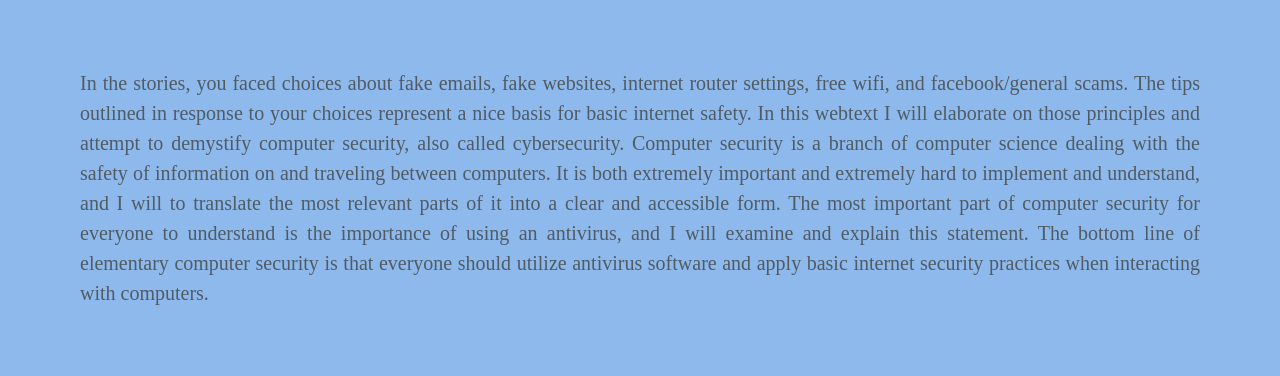
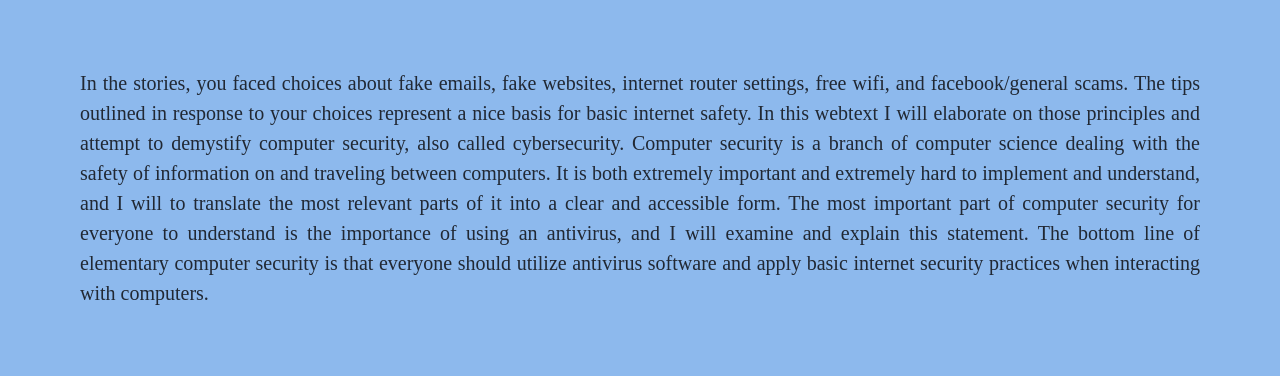
Before and after one commit to mdschulz98/CO302A4, a plain HTML site: page reflect.html in a window 1280 px wide. Shown: the part 402-778 px from the top of the page. Drawn offline with Linux system fonts and the light colour scheme; grey boxes are pictures that could not be loaded.

Commit message:
font color

```diff
--- a/styles/styles.css
+++ b/styles/styles.css
@@ -112,9 +112,9 @@ body, html {
     font-size: 24px;
   }
 
-  .title_block, .text_block {
+  .title_block, .text_block, .text_block p a, .text_block p a:visited {
     background-color: #8DB9ED;
-    color: #515b63;
+    color: #212833;
   }
 
   .text_block {
```
